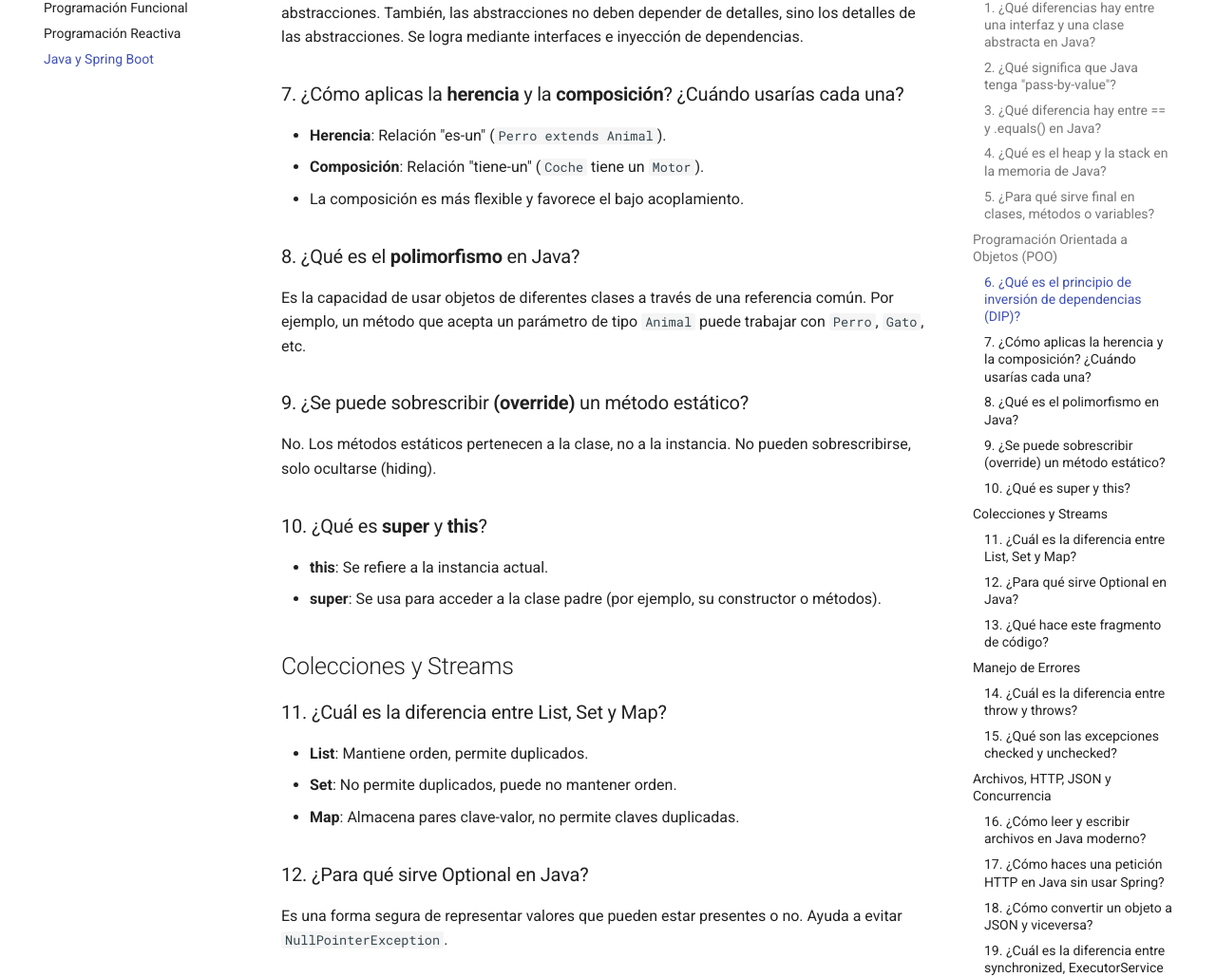
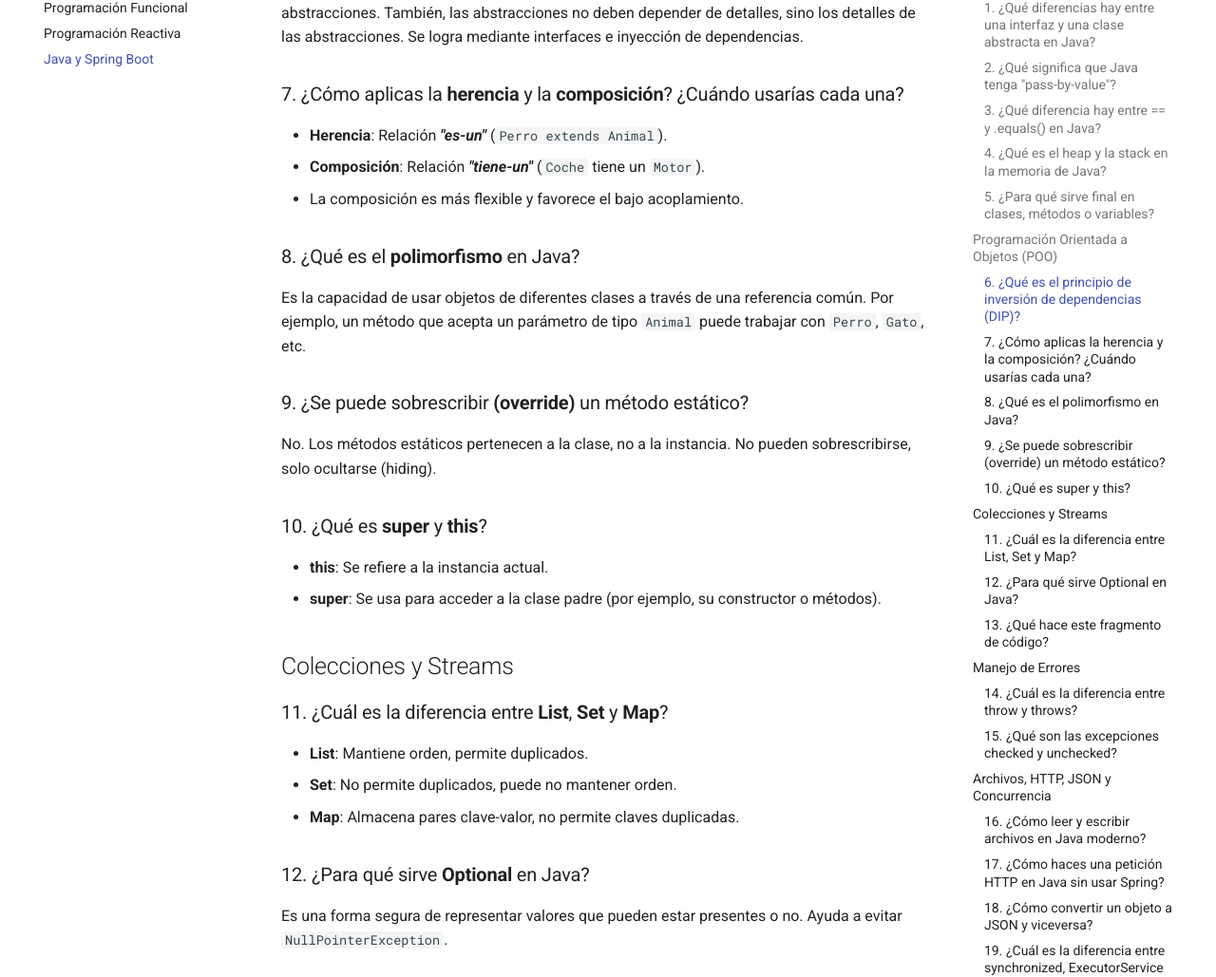
Before and after one commit to geovannymcode/geolabs-test.github.io, an MkDocs documentation site: the page built from docs/spring.md, in a window 1280 px wide and 1400 px high, scrolled down 1065 px. Shown: the part 127-1156 px from the top of the window at 95% size. Built offline with MkDocs 1.6.1 and Material for MkDocs 9.7.7, drawn with Linux system fonts in a browser that asks for light colours; comment, search, counter and statistics services are not loaded; some of the changed text lies outside the part shown.

Commit message:
Commit retroactivo

```diff
--- a/docs/spring.md
+++ b/docs/spring.md
@@ -27,8 +27,8 @@ En Java, todo se pasa por valor. Para tipos primitivos se pasa una copia del val
 Establece que las clases de alto nivel no deben depender de clases de bajo nivel, sino de abstracciones. También, las abstracciones no deben depender de detalles, sino los detalles de las abstracciones. Se logra mediante interfaces e inyección de dependencias.
 
 ### 7. ¿Cómo aplicas la **herencia** y la **composición**? ¿Cuándo usarías cada una?
-- **Herencia**: Relación "es-un" (`Perro extends Animal`).
-- **Composición**: Relación "tiene-un" (`Coche` tiene un `Motor`).
+- **Herencia**: Relación ***"es-un"*** (`Perro extends Animal`).
+- **Composición**: Relación ***"tiene-un"*** (`Coche` tiene un `Motor`).
 - La composición es más flexible y favorece el bajo acoplamiento.
 
 ### 8. ¿Qué es el **polimorfismo** en Java?
@@ -44,13 +44,13 @@ No. Los métodos estáticos pertenecen a la clase, no a la instancia. No pueden
 
 ## Colecciones y Streams
 
-### 11. ¿Cuál es la diferencia entre List, Set y Map?
+### 11. ¿Cuál es la diferencia entre **List**, **Set** y **Map**?
 
 - **List**: Mantiene orden, permite duplicados.
 - **Set**: No permite duplicados, puede no mantener orden.
 - **Map**: Almacena pares clave-valor, no permite claves duplicadas.
 
-### 12. ¿Para qué sirve Optional en Java?
+### 12. ¿Para qué sirve **Optional** en Java?
 Es una forma segura de representar valores que pueden estar presentes o no. Ayuda a evitar `NullPointerException`.
 
 ### 13. ¿Qué hace este fragmento de código?
@@ -69,7 +69,7 @@ CARLOS
 
 ## Manejo de Errores
 
-### 14. ¿Cuál es la diferencia entre throw y throws?
+### 14. ¿Cuál es la diferencia entre **throw** y **throws**?
 
 - **throw**: Lanza una excepción.
 - **throws**: Declara que un método puede lanzar una excepción (checked).
```
